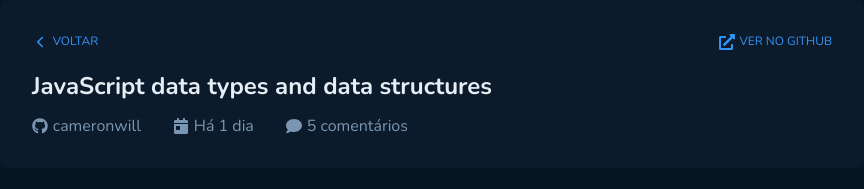
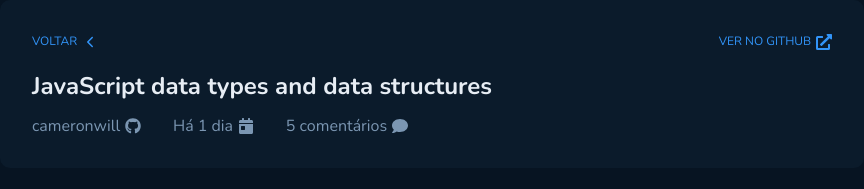
Before and after one commit to YasminFerrariDias/GithubBlog, a React (Vite) app: page / in a window 1280 px wide. Shown: the top 189 px of the page, without its empty margins (0-864 px from the left). Built offline with nearby package versions, Linux system fonts and the light colour scheme.

Commit message:
Modificado o componente IconText - adicionado a variavel DirecionIcon

```diff
--- a/src/components/IconText/index.tsx
+++ b/src/components/IconText/index.tsx
@@ -9,14 +9,25 @@ type TextProps = ComponentProps<typeof Text>
 interface IconTextProps extends TextProps {
   icon: IconType
   colorIcon?: keyof typeof colors
+  DirectionIcon: 'left' | 'right'
 }
 
-export function IconText({ icon, text, variantSize, variantWeight, variantColor, colorIcon }: IconTextProps) {
+export function IconText({ icon, text, variantSize, variantWeight, variantColor, colorIcon, DirectionIcon }: IconTextProps) {
   const Icon = icon;
+
+  if (DirectionIcon === 'left') {
     return (
       <IconTextContainer $icon={icon} $colorIcon={colorIcon} >
         <Icon />
         <Text variantSize={variantSize} variantWeight={variantWeight} variantColor={variantColor} text={text} />
       </IconTextContainer>
     )
+  } else {
+    return (
+      <IconTextContainer $icon={icon} $colorIcon={colorIcon} >
+        <Text variantSize={variantSize} variantWeight={variantWeight} variantColor={variantColor} text={text} />
+        <Icon />
+      </IconTextContainer>
+    )
   }
+}
--- a/src/features/CardDescriptionPost/index.tsx
+++ b/src/features/CardDescriptionPost/index.tsx
@@ -10,7 +10,7 @@ export function CardDescriptionPost() {
     <Card variant="DescriptionPost">
       <CardDescriptionPostContainer>
         <Header>
-          <IconText icon={IoIosArrowBack} text="VOLTAR" variantSize="xs" variantWeight="regular" colorIcon="blue" variantColor="blue" />
+          <IconText icon={IoIosArrowBack} text="VOLTAR" variantSize="xs" variantWeight="regular" colorIcon="blue" variantColor="blue"  />
           <IconText icon={FaExternalLinkAlt} text="VER NO GITHUB" variantSize="xs" variantWeight="regular" colorIcon="blue" variantColor="blue" />
         </Header>
 
```
Lines whose indentation alone changed are shown as unchanged.
